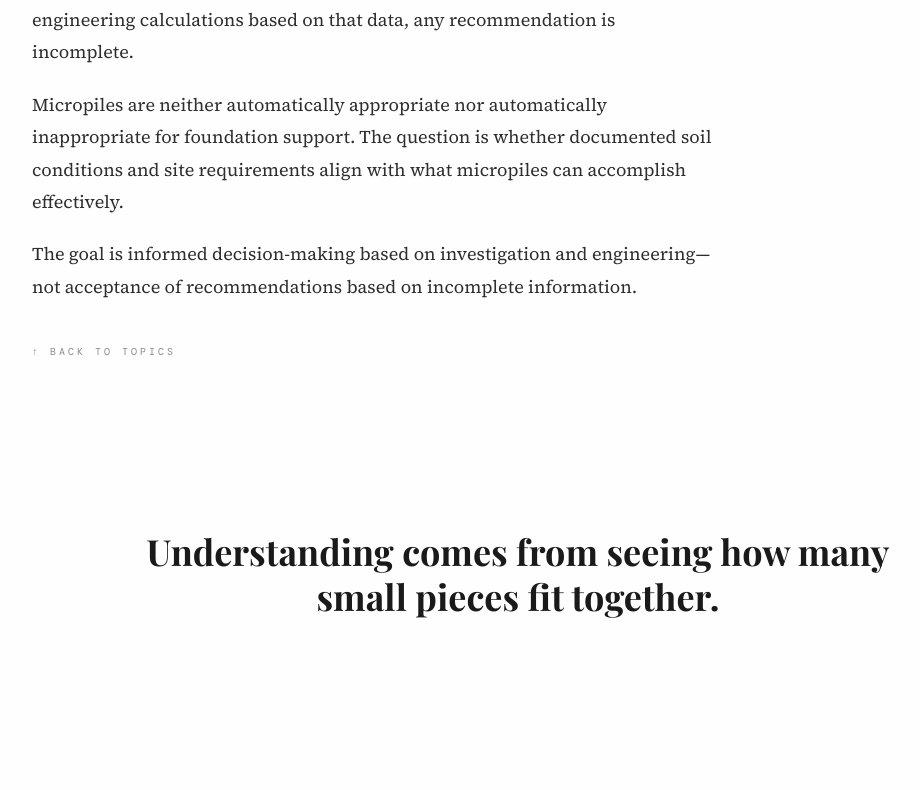
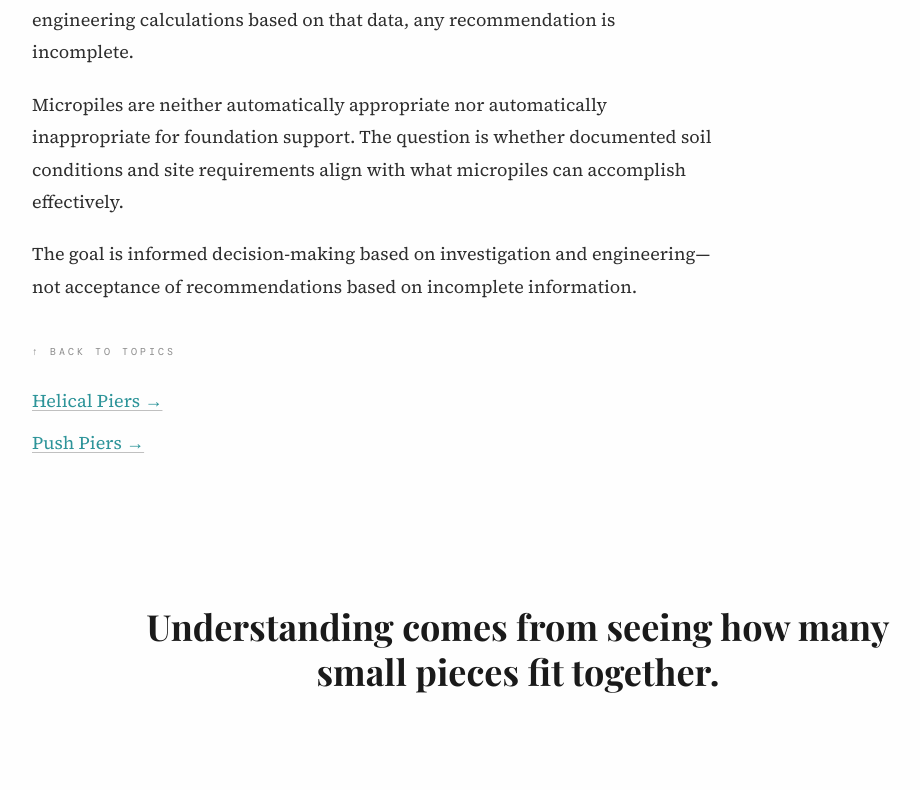
Before and after one commit to tappel003-byte/myfoundationrepairconsultant, an Astro site: page /micropiles in a window 1280 px wide. Shown: the part 4889-5679 px from the top of the page, without its empty margins (122-1042 px from the left). Before the commit the page ends 5604 px from the top, so only its background shows below. Built offline with nearby package versions, Linux system fonts and the light colour scheme; Astro itself is replaced by a stand-in of ours; a web font is replaced by a local one.

Commit message:
Cross-link Micropiles to Push Piers and Helical Piers

```diff
--- a/src/pages/micropiles.astro
+++ b/src/pages/micropiles.astro
@@ -64,5 +64,9 @@ const rest = bodyStart >= 0 ? extracted.slice(bodyStart).replace(/<\/div>\s*$/,
     topicsStyle="list"
   >
     <Fragment set:html={rest} />
+    <div class="related-links">
+      <a href="/helical-piers">Helical Piers →</a>
+      <a href="/push-piers">Push Piers →</a>
+    </div>
   </HubPageShell>
 </BaseLayout>
```
